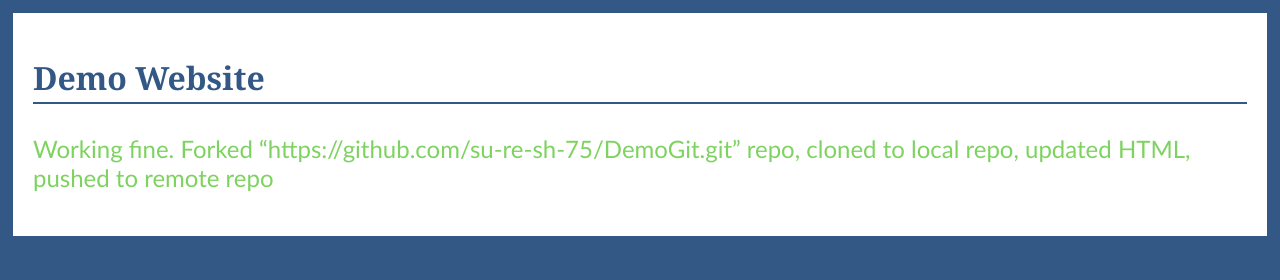
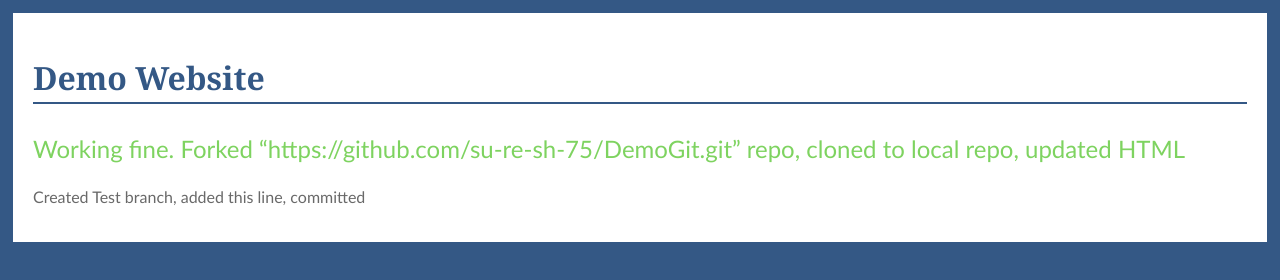
Before and after one commit to mohanapriya81/DemoGit, a plain HTML site: page index.html in a window 1280 px wide. Drawn offline with Linux system fonts and the light colour scheme.

Commit message:
added new line

```diff
--- a/index.html
+++ b/index.html
@@ -8,9 +8,10 @@
   <meta name="language" content="English">
 </head>
 <body>
-<div id="main">
-<h1>Demo Website</h1>
-<p class="sub-title">Working fine. Forked <q>https://github.com/su-re-sh-75/DemoGit.git</q> repo, cloned to local repo, updated HTML, pushed to remote repo</p>
-</div>
+  <div id="main">
+    <h1>Demo Website</h1>
+    <p class="sub-title">Working fine. Forked <q>https://github.com/su-re-sh-75/DemoGit.git</q> repo, cloned to local repo, updated HTML</p>
+    <p class="para">Created Test branch, added this line, committed</p>
+  </div>
 </body>
 </html>
```
